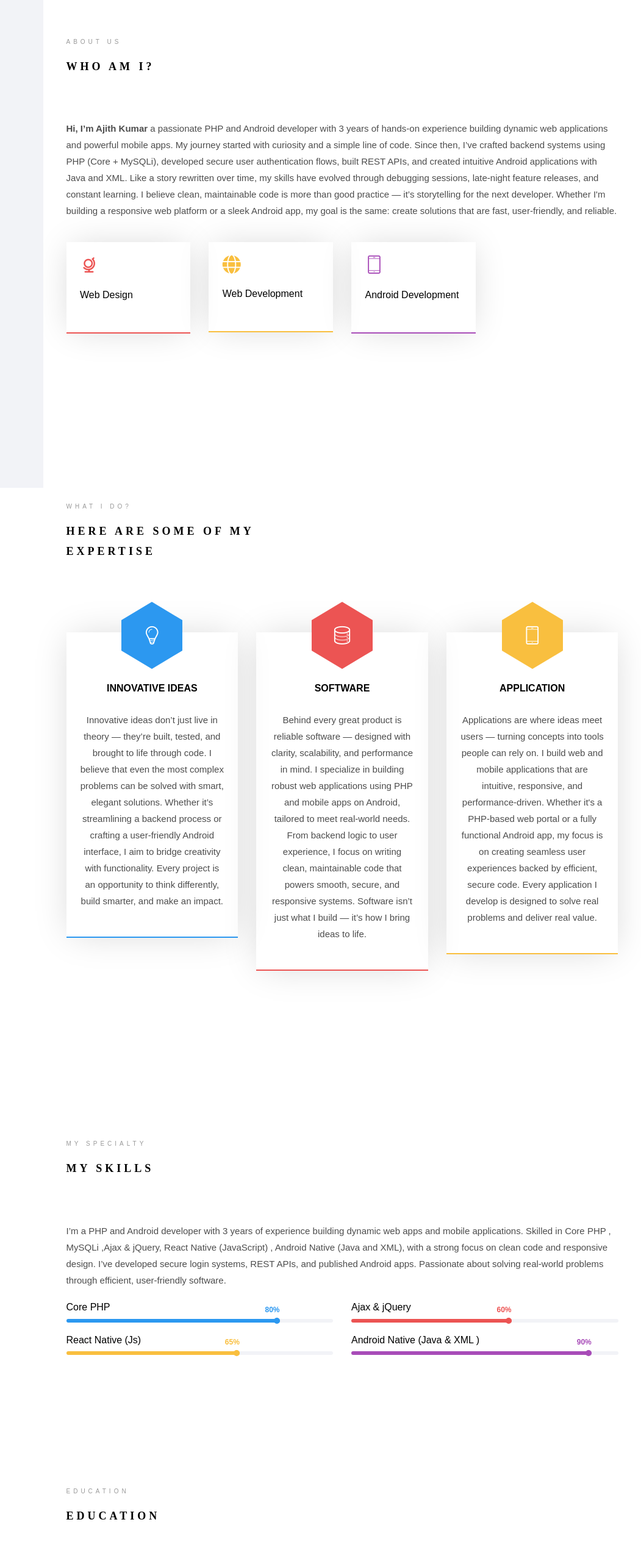
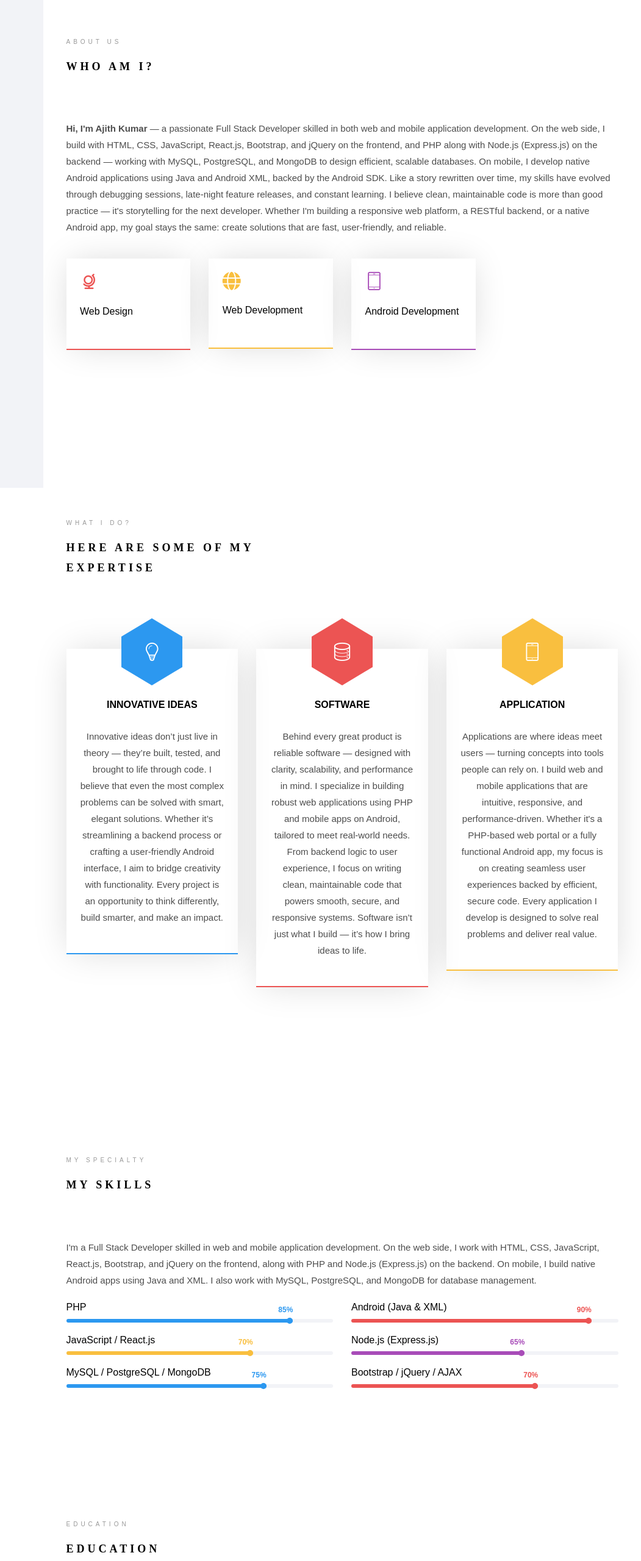
Before and after one commit to Ajithakvp/Portfolio, a plain HTML site: page index.html in a window 1280 px wide. Shown: the top 2560 px of the page at 61% size, 229-1280 px from the left. Drawn offline with Linux system fonts and the light colour scheme; files whose address does not match are found by name; a web font is replaced by a local one.

Commit message:
Update index.html

```diff
--- a/index.html
+++ b/index.html
@@ -179,24 +179,27 @@
 											<span class="heading-meta">About Us</span>
 											<h2 class="colorlib-heading">Who Am I?</h2>
 											<p>
-												<strong> Hi, I’m Ajith Kumar </strong> a passionate PHP and Android
-												developer with 3
-												years of hands-on experience building dynamic web applications and
-												powerful mobile apps.
+												<strong>Hi, I'm Ajith Kumar</strong> — a passionate Full Stack Developer
+												skilled in both web and mobile application development.
 
-												My journey started with curiosity and a simple line of code. Since then,
-												I’ve crafted backend systems using PHP (Core + MySQLi), developed secure
-												user authentication flows, built REST APIs, and created intuitive
-												Android applications with Java and XML.
+												On the web side, I build with HTML, CSS, JavaScript, React.js,
+												Bootstrap,
+												and jQuery on the frontend, and PHP along with Node.js (Express.js) on
+												the
+												backend — working with MySQL, PostgreSQL, and MongoDB to design
+												efficient,
+												scalable databases. On mobile, I develop native Android applications
+												using
+												Java and Android XML, backed by the Android SDK.
 
 												Like a story rewritten over time, my skills have evolved through
 												debugging sessions, late-night feature releases, and constant learning.
-												I believe clean, maintainable code is more than good practice — it’s
+												I believe clean, maintainable code is more than good practice — it's
 												storytelling for the next developer.
 
-												Whether I'm building a responsive web platform or a sleek Android app,
-												my goal is the same: create solutions that are fast, user-friendly, and
-												reliable.
+												Whether I'm building a responsive web platform, a RESTful backend, or a
+												native Android app, my goal stays the same: create solutions that are
+												fast, user-friendly, and reliable.
 											</p>
 										</div>
 									</div>
@@ -305,53 +308,81 @@
 						</div>
 						<div class="row">
 							<div class="col-md-12 animate-box" data-animate-effect="fadeInLeft">
-								<p>I’m a PHP and Android developer with 3 years of experience building dynamic web apps
-									and mobile applications. Skilled in Core PHP , MySQLi ,Ajax & jQuery, React Native
-									(JavaScript) , Android Native (Java and XML), with a strong
-									focus on clean code and responsive design. I’ve developed secure login systems, REST
-									APIs, and published Android apps. Passionate about solving real-world problems
-									through efficient, user-friendly software.</p>
+								<p>I'm a Full Stack Developer skilled in web and mobile application
+									development. On the web side, I work with HTML, CSS, JavaScript,
+									React.js, Bootstrap, and jQuery on the frontend, along with PHP and
+									Node.js (Express.js) on the backend. On mobile, I build native
+									Android apps using Java and XML. I also work with MySQL, PostgreSQL,
+									and MongoDB for database management.</p>
 							</div>
+
 							<div class="col-md-6 animate-box" data-animate-effect="fadeInLeft">
 								<div class="progress-wrap">
-									<h3>Core PHP</h3>
+									<h3>PHP</h3>
 									<div class="progress">
-										<div class="progress-bar color-1" role="progressbar" aria-valuenow="80"
-											aria-valuemin="0" aria-valuemax="100" style="width:80%">
-											<span>80%</span>
+										<div class="progress-bar color-1" role="progressbar" aria-valuenow="85"
+											aria-valuemin="0" aria-valuemax="100" style="width:85%">
+											<span>85%</span>
 										</div>
 									</div>
 								</div>
 							</div>
+
 							<div class="col-md-6 animate-box" data-animate-effect="fadeInRight">
 								<div class="progress-wrap">
-									<h3>Ajax & jQuery</h3>
+									<h3>Android (Java & XML)</h3>
 									<div class="progress">
-										<div class="progress-bar color-2" role="progressbar" aria-valuenow="60"
-											aria-valuemin="0" aria-valuemax="100" style="width:60%">
-											<span>60%</span>
+										<div class="progress-bar color-2" role="progressbar" aria-valuenow="90"
+											aria-valuemin="0" aria-valuemax="100" style="width:90%">
+											<span>90%</span>
 										</div>
 									</div>
 								</div>
 							</div>
+
 							<div class="col-md-6 animate-box" data-animate-effect="fadeInLeft">
 								<div class="progress-wrap">
-									<h3>React Native (Js)</h3>
+									<h3>JavaScript / React.js</h3>
 									<div class="progress">
-										<div class="progress-bar color-3" role="progressbar" aria-valuenow="65"
+										<div class="progress-bar color-3" role="progressbar" aria-valuenow="70"
+											aria-valuemin="0" aria-valuemax="100" style="width:70%">
+											<span>70%</span>
+										</div>
+									</div>
+								</div>
+							</div>
+
+							<div class="col-md-6 animate-box" data-animate-effect="fadeInRight">
+								<div class="progress-wrap">
+									<h3>Node.js (Express.js)</h3>
+									<div class="progress">
+										<div class="progress-bar color-4" role="progressbar" aria-valuenow="65"
 											aria-valuemin="0" aria-valuemax="100" style="width:65%">
 											<span>65%</span>
 										</div>
 									</div>
 								</div>
 							</div>
+
+							<div class="col-md-6 animate-box" data-animate-effect="fadeInLeft">
+								<div class="progress-wrap">
+									<h3>MySQL / PostgreSQL / MongoDB</h3>
+									<div class="progress">
+										<div class="progress-bar color-1" role="progressbar" aria-valuenow="75"
+											aria-valuemin="0" aria-valuemax="100" style="width:75%">
+											<span>75%</span>
+										</div>
+									</div>
+								</div>
+							</div>
+
 							<div class="col-md-6 animate-box" data-animate-effect="fadeInRight">
 								<div class="progress-wrap">
-									<h3>Android Native (Java & XML )</h3>
+									<h3>Bootstrap / jQuery / AJAX</h3>
 									<div class="progress">
-										<div class="progress-bar color-4" role="progressbar" aria-valuenow="90"
-											aria-valuemin="0" aria-valuemax="100" style="width:90%">
-											<span>90%</span>
+										<div class="progress-bar color-2" role="progressbar" aria-valuenow="70"
+											aria-valuemin="0" aria-valuemax="100" style="width:70%">
+											<span>70%</span>
 										</div>
 									</div>
 								</div>
@@ -360,7 +391,6 @@
 						</div>
 					</div>
 				</section>
-
 				<section class="colorlib-education" data-section="education">
 					<div class="colorlib-narrow-content">
 						<div class="row">
@@ -449,13 +479,43 @@
 							<div class="col-md-12">
 								<div class="timeline-centered">
 
+
+
 									<article class="timeline-entry animate-box" data-animate-effect="fadeInTop">
 										<div class="timeline-entry-inner">
 											<div class="timeline-icon color-2">
 												<i class="icon-pen2"></i>
 											</div>
 											<div class="timeline-label">
-												<h2>Freelance Mobile App Developer</a> <span>10/2025 - 12/2025,</span>
+												<h2>Mobile App Developer</a> <span>04/2026 – Present</span>
+												</h2>
+
+												<h4>Zuppa Geo Navigation Technologies </h4>
+
+												<!-- <p><a class="btn btn-primary btn-learn" href="https://roatre.com/"
+														target="_blank">View
+														<i class="icon-download4"></i></a></p> -->
+												<p>
+													Developed a drone navigation and mission control application with
+													real-time drone tracking, antenna tracking, and interactive map
+													integration. Implemented live RTSP video streaming, FPV VideoView,
+													waypoint mission planning, DSM (Defence Series Map) map support, and
+													weather integration using a Wind Speed API. Built flight control
+													features including Position Hold, Return-to-Home (RTH), and Manual
+													flight modes for efficient drone operations.</li>
+
+												</p>
+											</div>
+										</div>
+									</article>
+
+									<article class="timeline-entry animate-box" data-animate-effect="fadeInTop">
+										<div class="timeline-entry-inner">
+											<div class="timeline-icon color-2">
+												<i class="icon-pen2"></i>
+											</div>
+											<div class="timeline-label">
+												<h2>Freelance Mobile App Developer</a> <span>10/2025 - 02/2026,</span>
 												</h2>
 
 												<h4>Roatre </h4>
```
